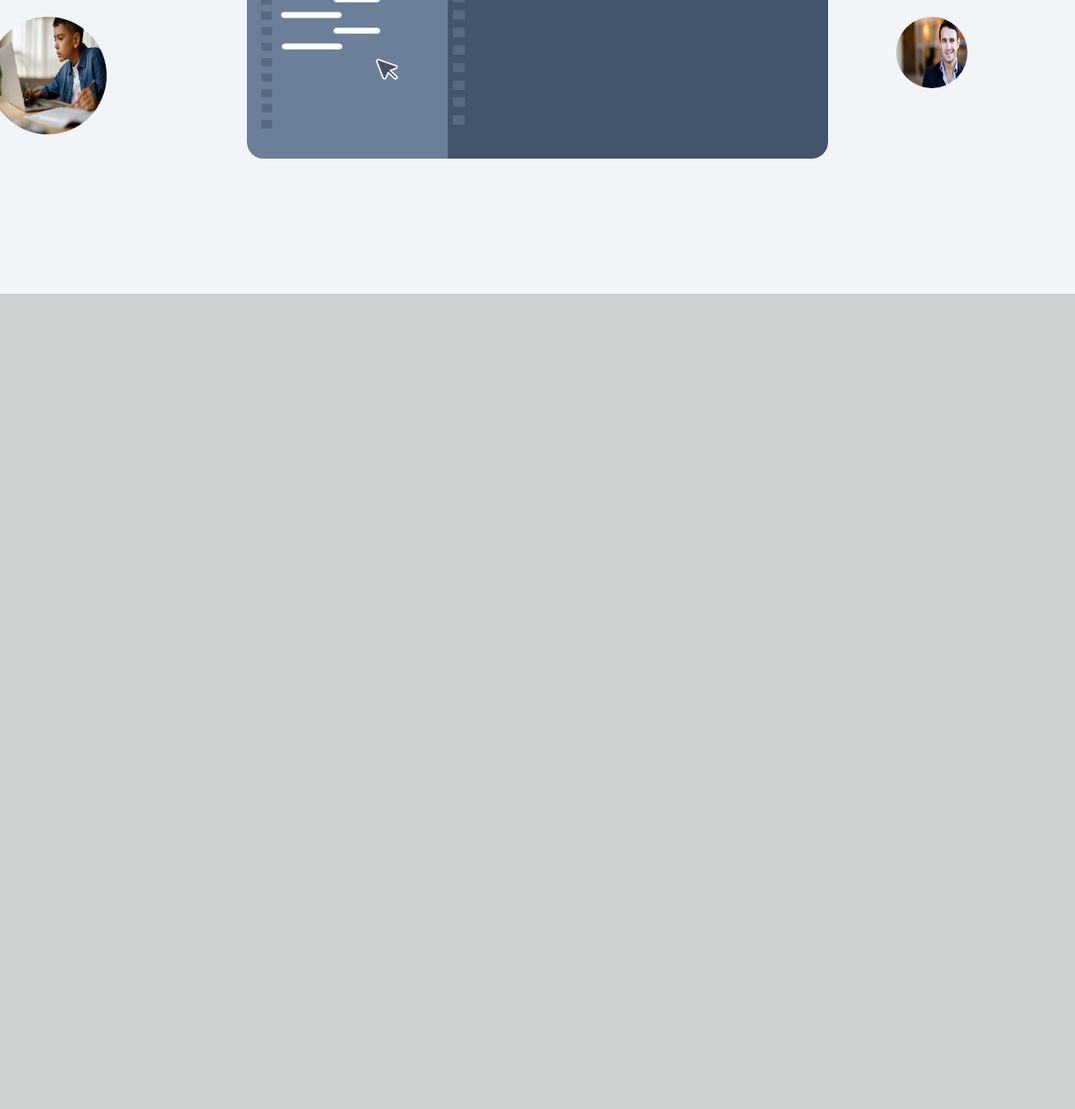
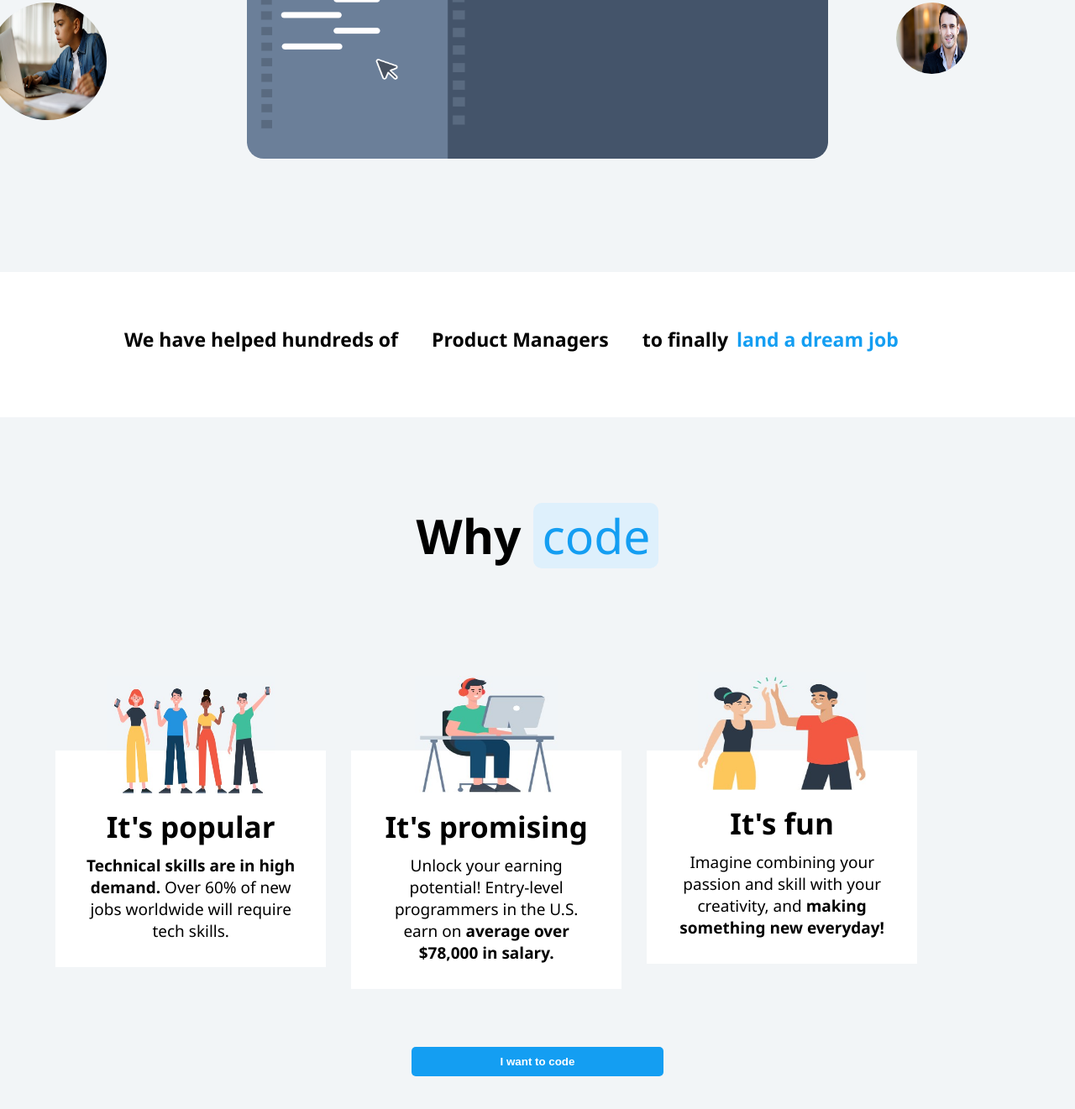
Before and after one commit to MohammedGad23/project-HTML-CSS, a plain HTML site: page index.html in a window 1280 px wide. Shown: the part 3640-4961 px from the top of the page at 84% size. Before the commit the page ends 3990 px from the top, so only its background shows below. Drawn offline with Linux system fonts and the light colour scheme.

Commit message:
add Coding & Jobs

```diff
--- a/index.html
+++ b/index.html
@@ -4,6 +4,8 @@
     <link rel="stylesheet" href="stylehome.css">
     <link rel="stylesheet" href="stylehome1.css">
     <link rel="stylesheet" href="styleImage.css">
+    <link rel="stylesheet" href="Stylefooter.css">
+    <link rel="stylesheet" href="StyleRegist.css">
     <title>Sololearn Learn to code</title>
 </head>
 <body style="background-color: rgba(153, 163, 163, 0.5);">
@@ -130,7 +132,7 @@
         <div class="platform">
             <div class="titlePlatform">The perfect platform to boost your technical skills</div>
             <div class="PlatformTechnical">
-                <div style="float: right ;">
+                <div style="float: right;">
                     <img src="images/students.png" alt="" width="350px" height="200px">
                     <span style="font-weight: bold;font-size: 30px;">
                         Students
@@ -194,6 +196,72 @@
                 </div>
             </div>
         </div>
+        <div class="Job">
+            <div style="margin-left: 10%;">We have helped hundreds of </div>
+            <div>Product Managers </div>
+            <div>to finally<span style="color: #149ef2; margin-left: 10px;">land a dream job</span></div>
+        </div>
+        <div class="Code">
+            <h2 style="margin-bottom: 15%;">Why
+                <span style="border-radius: 10px; color: #149ef2; font-weight: normal; background-color: #def0fc; padding: 0px 10px; ">
+                    code
+                </span>
+            </h2>
+            <span class="itemCode">
+                <div class="imgCode">
+                    <img src="images/popular.jpg" width="200px" height="140px">
+                </div>
+                <div>
+                    <span style="font-size: 35px;font-weight: bold;display:block; margin:10px">
+                        It's popular
+                    </span>
+                    <span>
+                        <b>Technical skills are in high demand.</b>
+                        Over 60% of new jobs worldwide will require tech skills.
+                    </span>
+                </div>
+            </span>
+            <span class="itemCode">
+                <div class="imgCode">
+                    <img src="images/promising.jpg" alt="" width="170px" height="140px">
+                </div>
+                <div>
+                    <span style="font-size: 35px;font-weight: bold;display:block; margin:10px">
+                        It's promising
+                    </span>
+                    <span>
+                        Unlock your earning potential! Entry-level
+                        programmers in the U.S. earn on
+                        <b>average over $78,000 in salary.</b>
+                    </span>
+                </div>
+            </span>
+            <span class="itemCode">
+                <div class="imgCode">
+                    <img style="margin-top: -43%;" src="images/fun.jpg" alt="" width="200px" height="140px">
+                </div>
+                <div>
+                    <span style="font-size: 35px;font-weight: bold;display:block; margin:10px">
+                        It's fun
+                    </span>
+                    <span>
+                        Imagine combining your passion and
+                        skill with your creativity, and
+                        <b>making something new everyday!</b>
+                    </span>
+                </div>
+            </span>
+            <div style="clear: both;"></div>
+
+            <button>I want to code</button>
+        </div>
+        <!--  Footer  -->
+        <div class="Register">
+
+        </div>
+        <div class="footer">
+
+        </div>
     </div>
 </body>
 </html>
--- a/stylehome1.css
+++ b/stylehome1.css
@@ -40,7 +40,7 @@
 
 .Commuinity{
     position: relative;
-    padding: 7% 0%;
+    padding: 7% 0% 5%;
     font-size: 38px;
     text-align: center;
     align-items: center;
@@ -53,3 +53,52 @@
     border: 0px solid red;
     border-radius: 50px;
 }
+
+.Job{
+    position: relative;
+    background-color: white;
+    font-size: 23px;
+    font-weight: bold;
+    text-align: center;
+    padding: 5% 0px 6%;
+    margin-bottom: 8%;
+    display: flex;
+}
+.Job div{
+    float: left;
+    display: flex;
+    padding: 0px 20px;
+}
+
+.Code{
+    position: relative;
+    font-size: 38px;
+    text-align: center;
+    align-items: center;
+    padding:0px 4% 50px;
+
+}
+.Code .itemCode{
+    position: relative;
+    float: left;
+    width: 262px;
+    font-size: 19px;
+    text-align: center;
+    padding: 20px 30px 30px;
+    background-color: white;
+    margin: 40px 15px 50px;
+}
+.itemCode .imgCode img{
+    position: relative;
+    margin-top: -41.5%;
+}
+.Code button{
+    cursor: pointer;
+    width: 300px;
+    padding: 10px;
+    border-radius: 5px;
+    background-color: #149ef2;
+    border: 0px;
+    color: white;
+    font-weight: bold;
+}
```
Also changed, not shown: StyleRegist.css (added), Stylefooter.css (added), images/fun.jpg (added), images/popular.jpg (added), images/promising.jpg (added).
